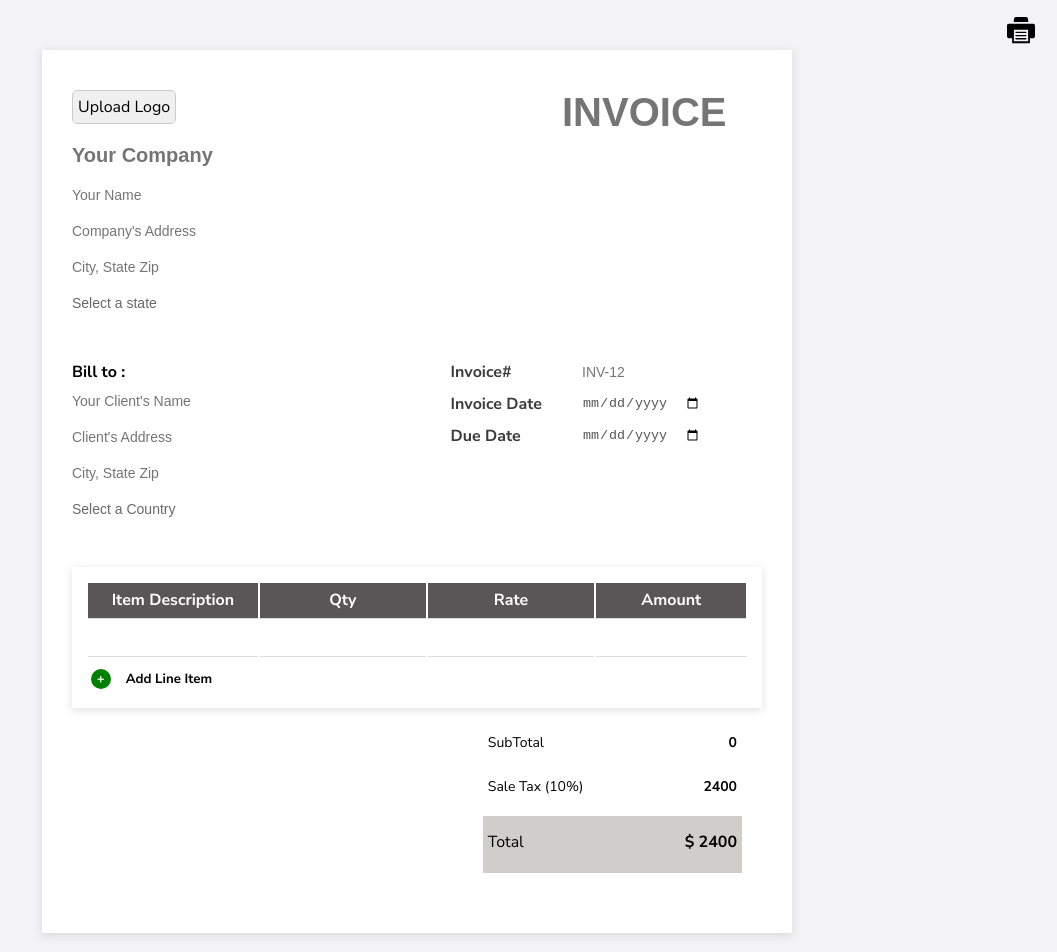
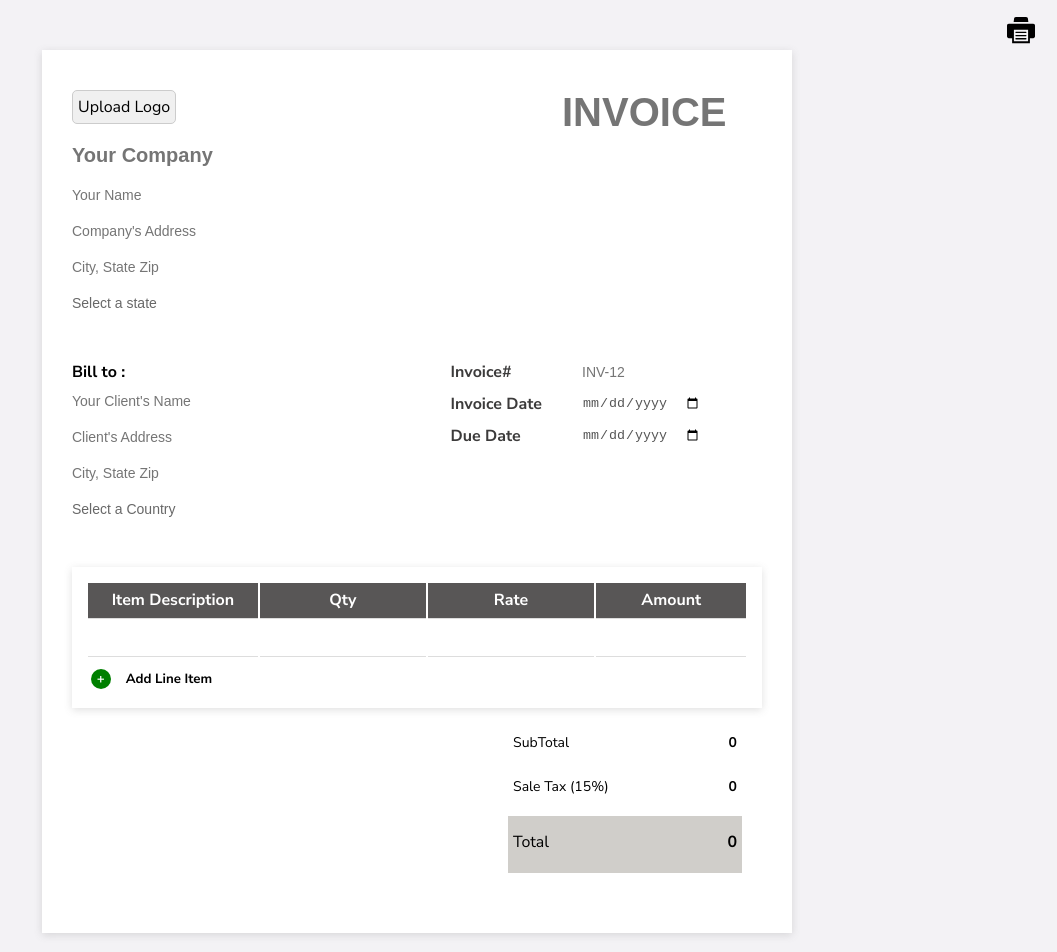
Before and after one commit to zoro-diablo/Invoice, a React (Vite) app: page / in a window 1280 px wide. Shown: the top 952 px of the page, without its empty margins (223-1280 px from the left). Built offline with nearby package versions, Linux system fonts and the light colour scheme.

Commit message:
Add sales tax and total calculation to Invoice component

```diff
--- a/src/components/Invoice.jsx
+++ b/src/components/Invoice.jsx
@@ -25,12 +25,21 @@ const Invoice = () => {
   const [subtotal, setSubtotal] = useState(0)
   const [quantity, setQuantity] = useState(0)
   const [rate, setRate] = useState(0)
+  const [salesTax, setSalesTax] = useState(0)
+  const [total, setTotal] = useState(0)
 
   useEffect(() => {
     const total = data.reduce((sum, item) => sum + item.qty * item.rate, 0)
     setSubtotal(total)
   }, [data])
 
+  useEffect(() => {
+    setSalesTax(subtotal / 15)
+  }, [subtotal])
+
+  useEffect(() => {
+    setTotal(subtotal + salesTax)
+  }, [subtotal, salesTax])
 
   console.log(quantity, rate)
 
@@ -311,12 +320,12 @@ const Invoice = () => {
               <div className='value'>{subtotal}</div>
             </div>
             <div className='col-one'>
-              <div>Sale Tax (10%)</div>
-              <div className='value'>2400</div>
+              <div>Sale Tax (15%)</div>
+              <div className='value'>{salesTax}</div>
             </div>
             <div className='col-one three'>
               <div>Total</div>
-              <div className='value'>$ 2400</div>
+              <div className='value'>{total}</div>
             </div>
           </div>
         </div>
```
